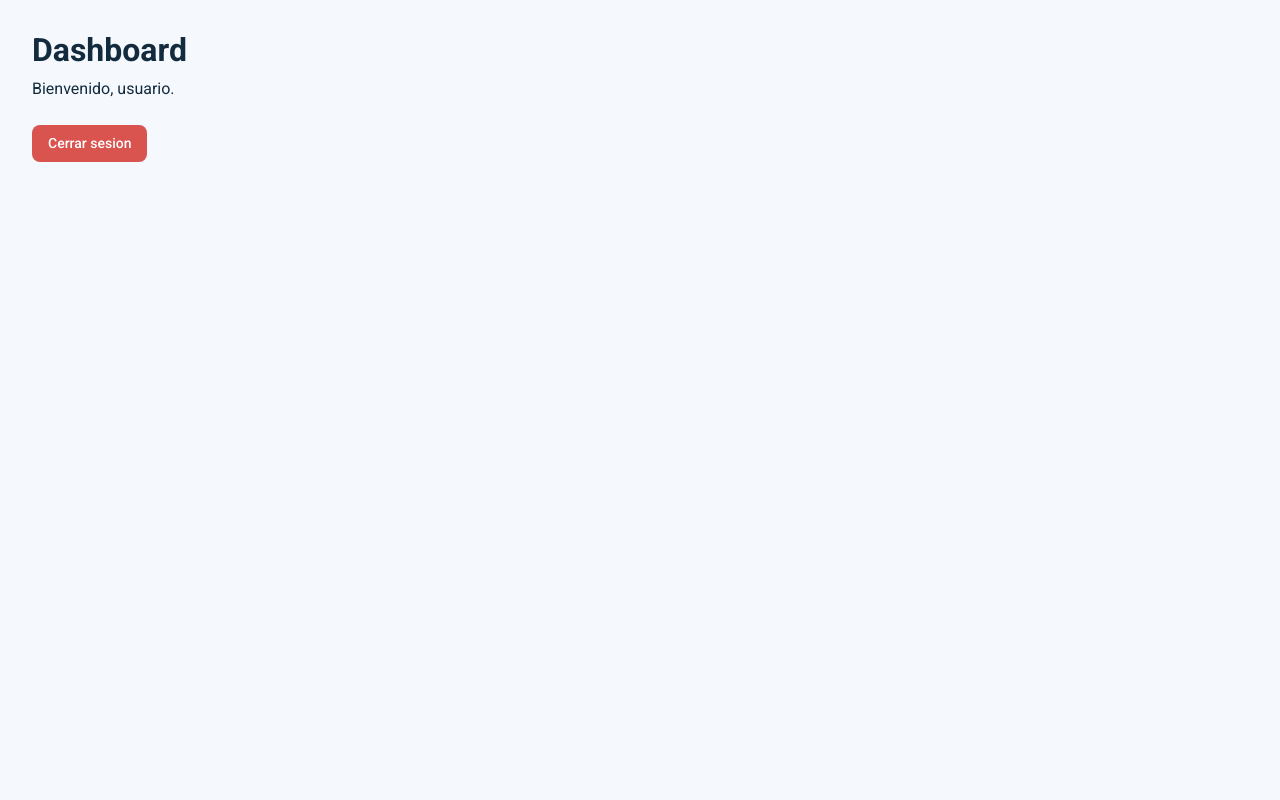
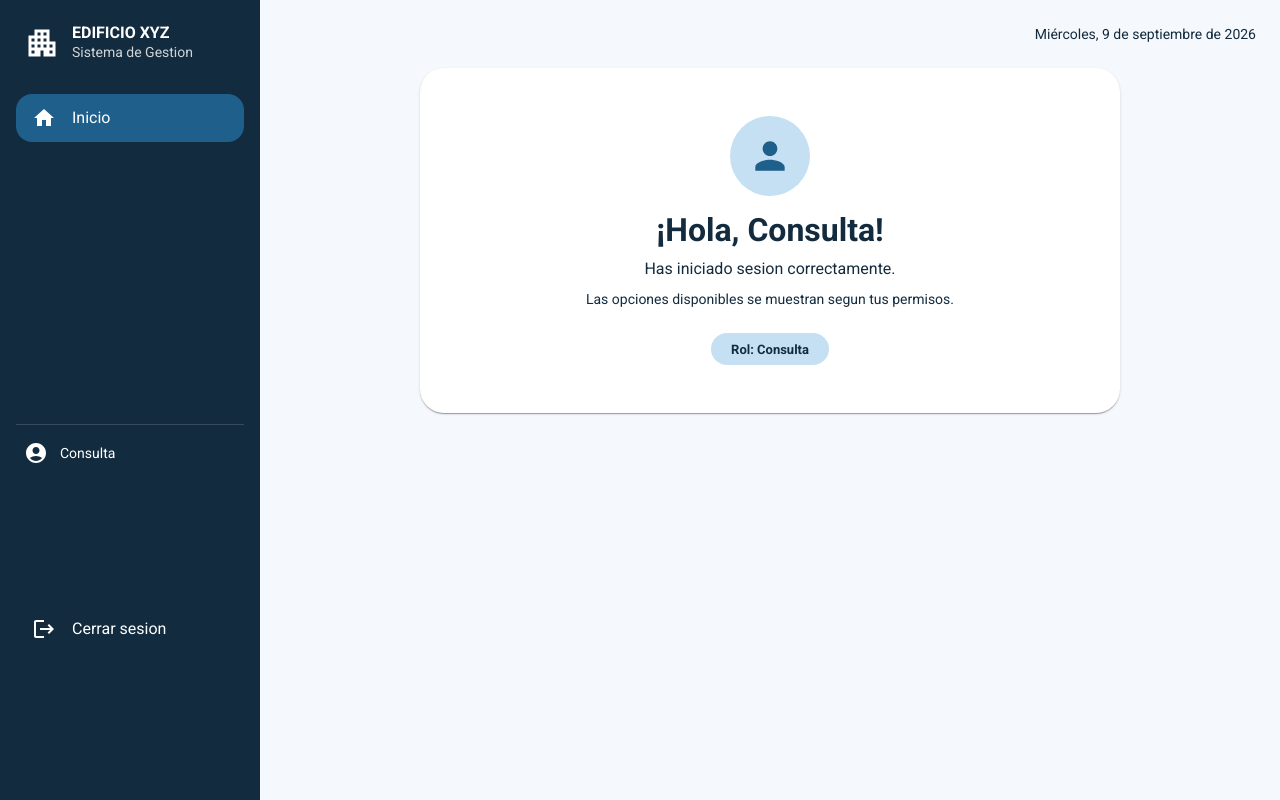
Before and after one commit to 201806081-design/Nexa-edificio-xyz, a React (Vite) app in the folder frontend/: page /dashboard in a window 1280 px wide. Built offline with nearby package versions, Linux system fonts and the light colour scheme; no server answers; sample sign-in values are in the browser's storage.

Commit message:
feat(HU-SE-02): construir pantalla de inicio del dashboard

```diff
--- a/frontend/src/pages/Dashboard/Dashboard.jsx
+++ b/frontend/src/pages/Dashboard/Dashboard.jsx
@@ -1,20 +1,44 @@
-import { Box, Typography, Button } from '@mui/material';
+import { Box, Typography, Avatar, Chip } from '@mui/material';
+import PersonIcon from '@mui/icons-material/Person';
+import DashboardLayout from '../../layouts/DashboardLayout';
 import { useAuth } from '../../hooks/useAuth';
 
 export default function Dashboard() {
-  const { user, logout } = useAuth();
+  const { user } = useAuth();
+  const rol = user?.rol ?? 'Consulta';
 
   return (
-    <Box sx={{ p: 4, bgcolor: 'background.default', minHeight: '100vh' }}>
-      <Typography variant="h1" sx={{ fontSize: '2rem', mb: 1 }}>
-        Dashboard
-      </Typography>
-      <Typography variant="body1" color="text.secondary" sx={{ mb: 3 }}>
-        Bienvenido, {user?.usuario ?? user?.nombre ?? 'usuario'}.
-      </Typography>
-      <Button variant="contained" color="error" onClick={logout}>
-        Cerrar sesion
-      </Button>
-    </Box>
+    <DashboardLayout>
+      <Box
+        sx={{
+          bgcolor: 'background.paper',
+          borderRadius: 3,
+          p: 6,
+          maxWidth: 700,
+          mx: 'auto',
+          textAlign: 'center',
+          boxShadow: 1,
+        }}
+      >
+        <Avatar sx={{ bgcolor: '#C5E0F2', color: '#1F5F8B', width: 80, height: 80, mx: 'auto', mb: 2 }}>
+          <PersonIcon sx={{ fontSize: 44 }} />
+        </Avatar>
+
+        <Typography variant="h1" sx={{ fontSize: '2rem', mb: 1 }}>
+          ¡Hola, {rol}!
+        </Typography>
+        <Typography variant="body1" color="text.secondary" sx={{ mb: 1 }}>
+          Has iniciado sesion correctamente.
+        </Typography>
+        <Typography variant="body2" color="text.secondary" sx={{ mb: 3 }}>
+          Las opciones disponibles se muestran segun tus permisos.
+        </Typography>
+
+        <Chip
+          label={`Rol: ${rol}`}
+          sx={{ bgcolor: '#C5E0F2', color: '#132B3E', fontWeight: 600, px: 1 }}
+        />
+      </Box>
+    </DashboardLayout>
   );
 }
```
